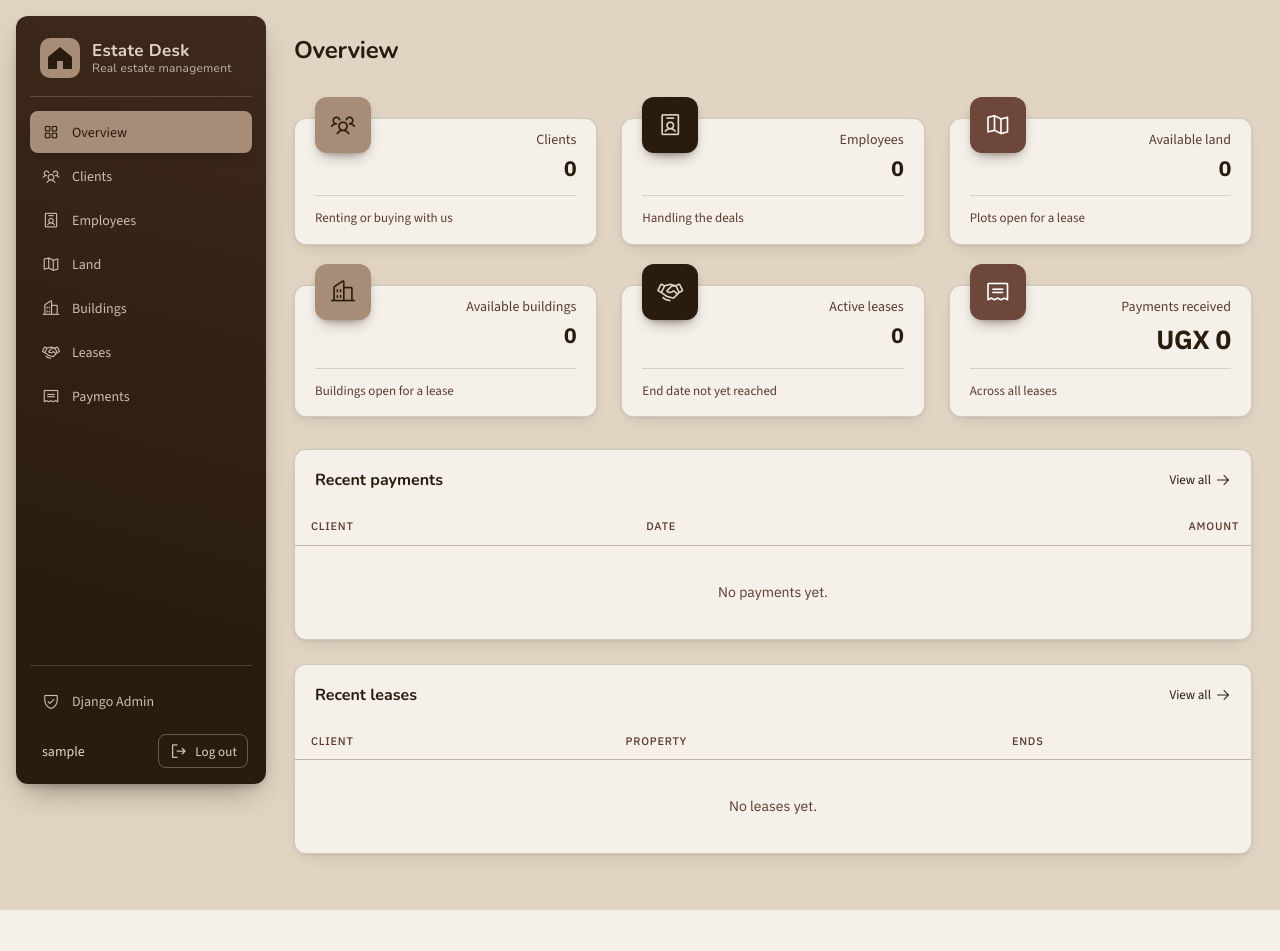
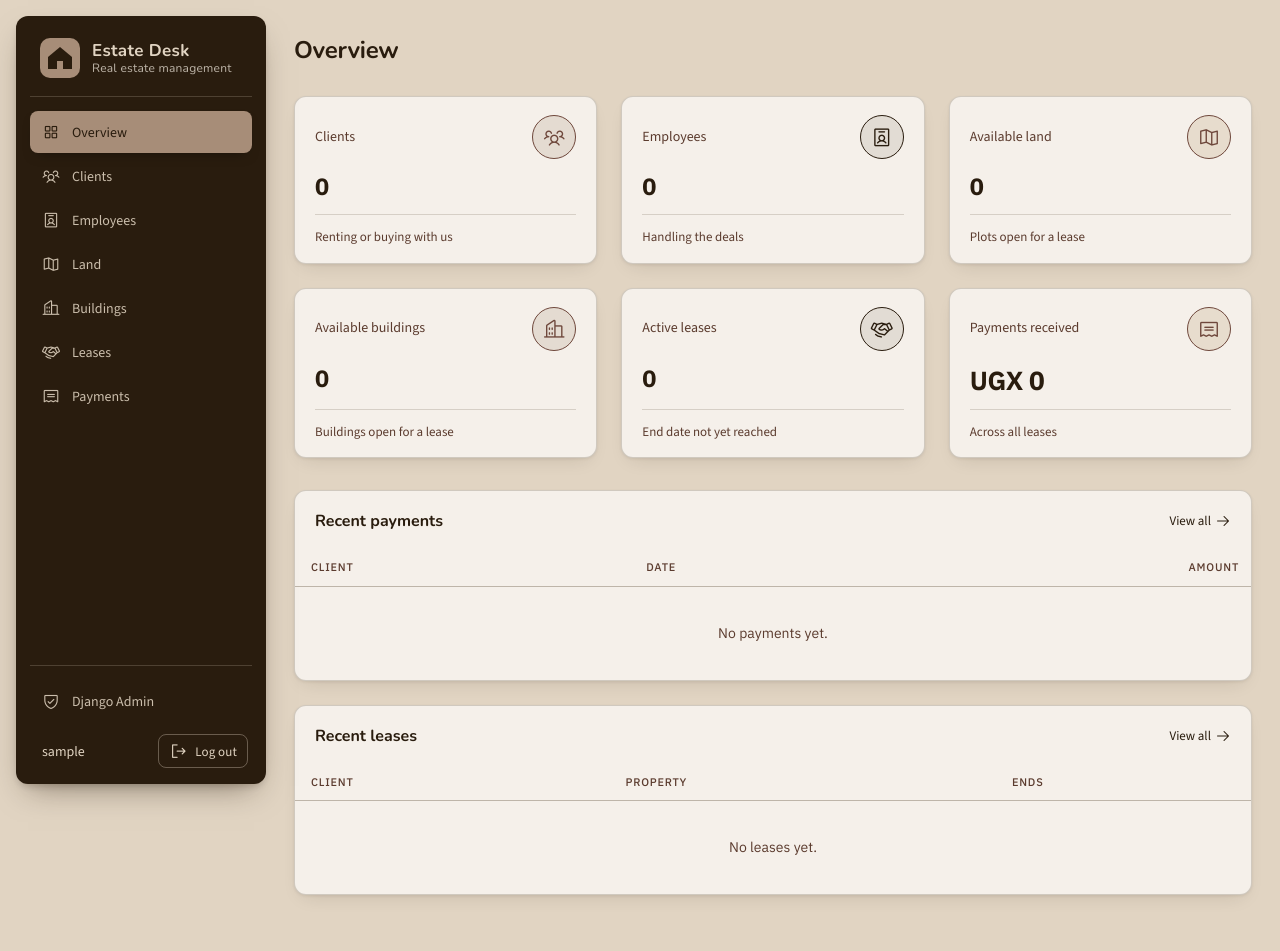
Before and after one commit to hajarah560/RealEstate-Management-System, a Django app: page / in a window 1280 px wide. Before the commit the page ends 910 px from the top, so only its background shows below. Run offline with Django 5.2, Linux system fonts and the light colour scheme; the visitor is signed in with stand-in values (Sample User, id 1); data that the repository does not hold is empty.

Commit message:
Restyle stat card icons as flat rings and replace gradients with solid espresso

```diff
--- a/static/css/site.css
+++ b/static/css/site.css
@@ -97,7 +97,7 @@ input, select, textarea { caret-color: var(--espresso); }
   padding: 18px 14px 16px;
   overflow-y: auto;
   border-radius: var(--radius);
-  background: linear-gradient(195deg, color-mix(in srgb, var(--espresso) 70%, var(--umber)), var(--espresso) 75%);
+  background: var(--espresso);
   color: var(--cream);
   box-shadow: var(--shadow-raised);
   scrollbar-color: var(--umber) transparent;
@@ -367,7 +367,7 @@ input, select, textarea { caret-color: var(--espresso); }
 
 /* Login and sign-up */
 
-.auth { display: grid; place-items: center; padding: 24px 16px; background: linear-gradient(195deg, color-mix(in srgb, var(--espresso) 65%, var(--umber)), var(--espresso) 70%) fixed; }
+.auth { display: grid; place-items: center; padding: 24px 16px; background: var(--espresso); }
 .auth-card { width: min(400px, 100%); padding: 36px 32px 32px; border-radius: var(--radius); background: var(--card); box-shadow: 0 30px 60px -20px rgb(0 0 0 / 0.55), 0 10px 20px -10px rgb(0 0 0 / 0.4); }
 .auth-title { margin: 22px 0 4px; font-size: 22px; font-weight: 700; line-height: 1.25;  font-family: var(--font-display); }
 .auth-sub { margin: 0 0 24px; color: var(--muted); }
@@ -379,20 +379,21 @@ input, select, textarea { caret-color: var(--espresso); }
 
 /* Dashboard: number cards with raised icon tiles, and the recent-activity pair */
 
-.stats { display: grid; grid-template-columns: minmax(0, 1fr); gap: 40px 24px; margin-bottom: 32px; padding-top: 22px; }
+.stats { display: grid; grid-template-columns: minmax(0, 1fr); gap: 24px; margin-bottom: 32px; }
 .recent { display: grid; grid-template-columns: minmax(0, 1fr); gap: 24px; align-items: start; }
 .stats > .card + .card, .recent > .card + .card { margin-top: 0; }
 
-.stat { container-type: inline-size; display: flex; flex-direction: column; padding: 0 20px 16px; }
-.stat-top { display: flex; align-items: flex-start; justify-content: space-between; gap: 12px; }
-.stat-tile { display: grid; place-items: center; width: 56px; height: 56px; flex: none; margin-top: -22px; border-radius: 12px; }
-.stat-tile .ph { font-size: 26px; }
-.stat-tile-tan { background: var(--tan); color: var(--ink); box-shadow: 0 8px 16px -8px rgb(41 28 14 / 0.55), 0 3px 6px -3px rgb(41 28 14 / 0.25); }
-.stat-tile-espresso { background: var(--espresso); color: var(--cream); box-shadow: 0 8px 16px -8px rgb(41 28 14 / 0.6), 0 3px 6px -3px rgb(41 28 14 / 0.3); }
-.stat-tile-umber { background: var(--umber); color: #fff; box-shadow: 0 8px 16px -8px rgb(41 28 14 / 0.55), 0 3px 6px -3px rgb(41 28 14 / 0.25); }
-.stat-label { margin: 12px 0 0; color: var(--muted); font-size: 14px; line-height: 1.3; text-align: right; }
-.stat-value { margin: 4px 0 14px; font-size: clamp(20px, 8cqi, 24px); font-weight: 700; font-variant-numeric: tabular-nums; letter-spacing: -0.01em; line-height: 1.15; text-align: right;  font-family: var(--font-data); }
-.stat-feature .stat-value { font-size: clamp(24px, 10cqi, 30px); }
+.stat { container-type: inline-size; display: flex; flex-direction: column; padding: 18px 20px 16px; }
+/* Icon sits top-right in a flat ring, label and number read from the left. */
+.stat-top { display: flex; flex-direction: row-reverse; align-items: center; justify-content: space-between; gap: 12px; }
+.stat-tile { display: grid; place-items: center; width: 44px; height: 44px; flex: none; border-radius: 50%; border: 1.5px solid currentColor; background: transparent; }
+.stat-tile .ph { font-size: 22px; }
+.stat-tile-tan { color: var(--umber); background: color-mix(in srgb, var(--tan) 22%, transparent); }
+.stat-tile-espresso { color: var(--espresso); background: color-mix(in srgb, var(--stone) 35%, transparent); }
+.stat-tile-umber { color: var(--umber); background: color-mix(in srgb, var(--cream) 70%, transparent); }
+.stat-label { margin: 0; color: var(--muted); font-size: 14px; line-height: 1.3; }
+.stat-value { margin: 14px 0 14px; font-size: clamp(22px, 9cqi, 28px); font-weight: 700; font-variant-numeric: tabular-nums; letter-spacing: -0.01em; line-height: 1.15; font-family: var(--font-data); }
+.stat-feature .stat-value { font-size: clamp(24px, 10cqi, 32px); }
 .stat-caption { margin: auto 0 0; padding-top: 12px; border-top: 1px solid color-mix(in srgb, var(--stone) 55%, transparent); color: var(--muted); font-size: 13px; }
 
 .card-link { display: inline-flex; align-items: center; gap: 4px; border-radius: 6px; color: var(--espresso); font-size: 13px; font-weight: 500; text-decoration: none; white-space: nowrap; }
--- a/templates/base.html
+++ b/templates/base.html
@@ -9,7 +9,7 @@
     <link rel="preconnect" href="https://fonts.gstatic.com" crossorigin>
     <link rel="stylesheet" href="https://fonts.googleapis.com/css2?family=IBM+Plex+Sans:wght@400;500;700&family=Source+Sans+3:wght@400;500;700&family=Nunito:wght@400;500;700&display=swap">
     <link rel="stylesheet" href="https://unpkg.com/@phosphor-icons/web@2.1.1/src/regular/style.css">
-    <link rel="stylesheet" href="{% static 'css/site.css' %}">
+    <link rel="stylesheet" href="{% static 'css/site.css' %}?v=4">
   </head>
   <body class="{% block body_class %}{% endblock %}">
     {% block shell %}
@@ -39,6 +39,6 @@
     {% endif %}
 
     <dialog id="modal" class="modal" aria-labelledby="modal-title"></dialog>
-    <script src="{% static 'js/site.js' %}" defer></script>
+    <script src="{% static 'js/site.js' %}?v=4" defer></script>
   </body>
 </html>
```
